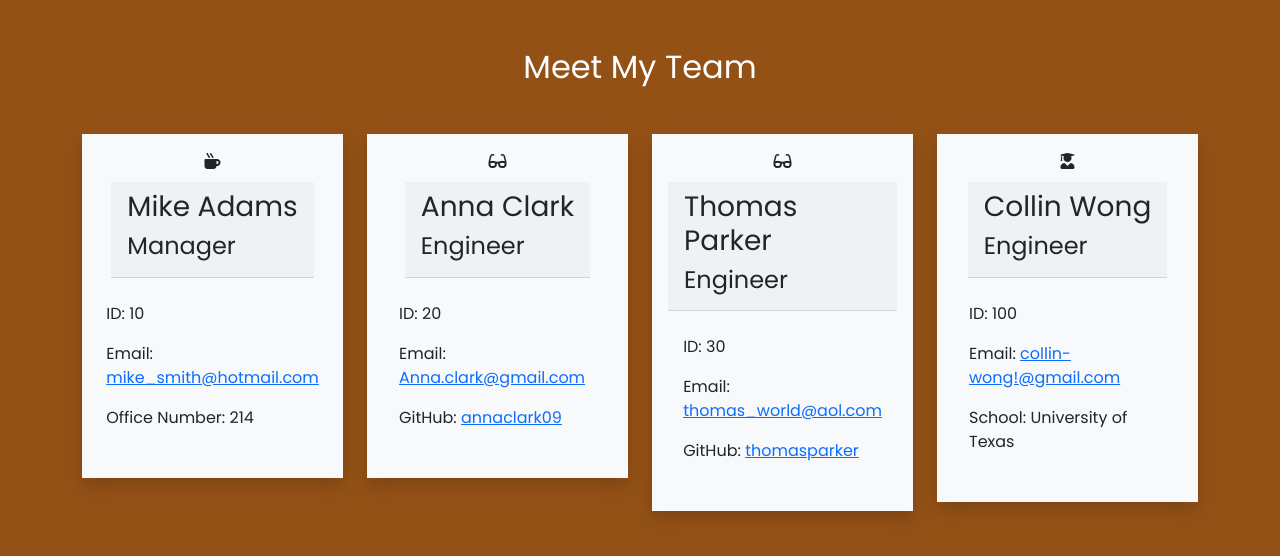
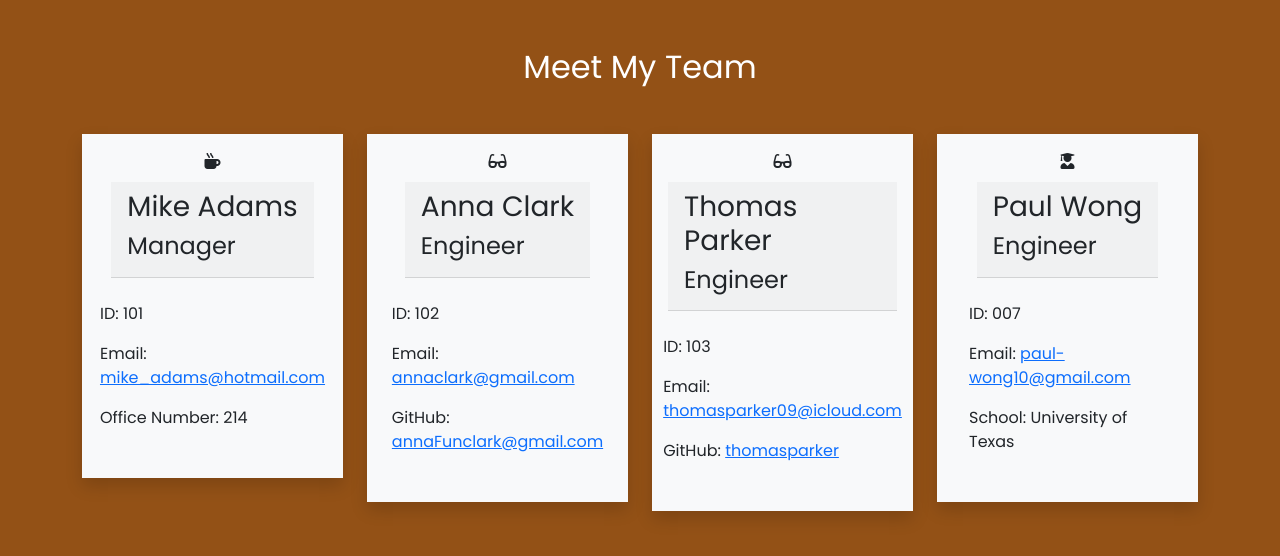
Before and after one commit to thutuephan/PiSoPer-TeamProfileGenerator, a website: page index.html in a window 1280 px wide. Drawn offline with nearby package versions, Linux system fonts and the light colour scheme.

```diff
--- a/index.html
+++ b/index.html
@@ -31,8 +31,8 @@
                 <h4 class="text-grey">Manager</h4>
             </div>
             <div class="card-body">
-                <p class="text-grey id">ID: 10</p>
-                <p class="text-grey email">Email: <a href="mailto:mike_smith@hotmail.com">mike_smith@hotmail.com</a></p>
+                <p class="text-grey id">ID: 101</p>
+                <p class="text-grey email">Email: <a href="mailto:mike_adams@hotmail.com">mike_adams@hotmail.com</a></p>
                 <p class="text-grey officenumber">Office Number: 214</p>
             </div>
 
@@ -55,9 +55,9 @@
             </div>
 
             <div class="card-body">
-                <p class="text-grey id">ID: 20</p>
-                <p class="text-grey email">Email: <a href="mailto:Anna.clark@gmail.com">Anna.clark@gmail.com</a></p>
-                <p class="text-grey github">GitHub: <a href="https://github.com/annaclark09">annaclark09</a></p>
+                <p class="text-grey id">ID: 102</p>
+                <p class="text-grey email">Email: <a href="mailto:annaclark@gmail.com">annaclark@gmail.com</a></p>
+                <p class="text-grey github">GitHub: <a href="https://github.com/annaFunclark@gmail.com">annaFunclark@gmail.com</a></p>
             </div>
             </div>
         </div>
@@ -80,8 +80,8 @@
             </div>
 
             <div class="card-body">
-                <p class="text-grey id">ID: 30</p>
-                <p class="text-grey email">Email: <a href="mailto:thomas_world@aol.com">thomas_world@aol.com</a></p>
+                <p class="text-grey id">ID: 103</p>
+                <p class="text-grey email">Email: <a href="mailto:thomasparker09@icloud.com">thomasparker09@icloud.com</a></p>
                 <p class="text-grey github">GitHub: <a href="https://github.com/thomasparker">thomasparker</a></p>
             </div>
             </div>
@@ -100,13 +100,13 @@
 
             </div>
             <div class="card-header my-2">
-                <h3 class="text-grey">Collin Wong</h3>
+                <h3 class="text-grey">Paul Wong</h3>
                 <h4 class="text-grey">Engineer</h4>
             </div>
 
             <div class="card-body">
-                <p class="text-grey id">ID: 100</p>
-                <p class="text-grey email">Email: <a href="mailto:collin-wong!@gmail.com">collin-wong!@gmail.com</a></p>
+                <p class="text-grey id">ID: 007</p>
+                <p class="text-grey email">Email: <a href="mailto:paul-wong10@gmail.com">paul-wong10@gmail.com</a></p>
                 <p class="text-grey github">School: University of Texas</p>
             </div>
             </div>
```
Also changed, not shown: src/images/shot2.PNG (added).
